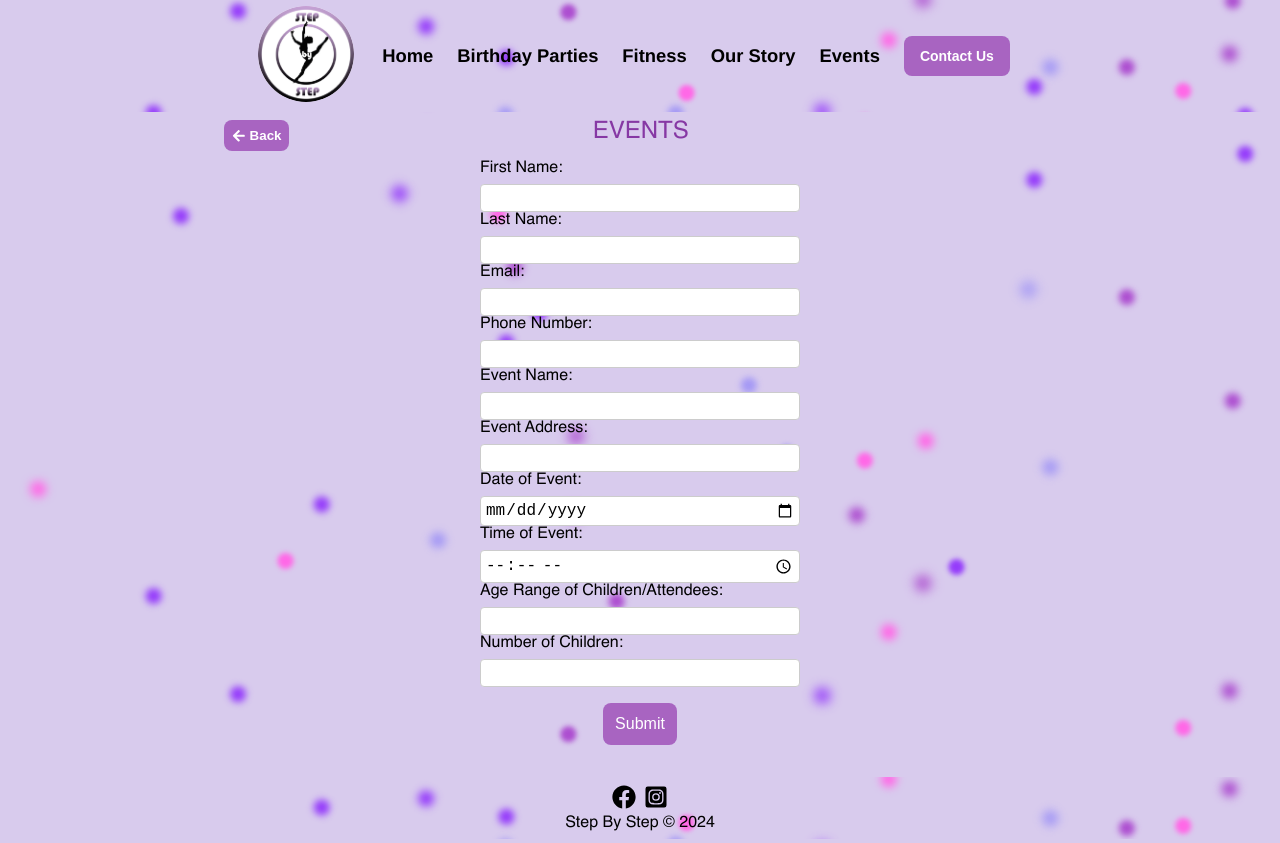
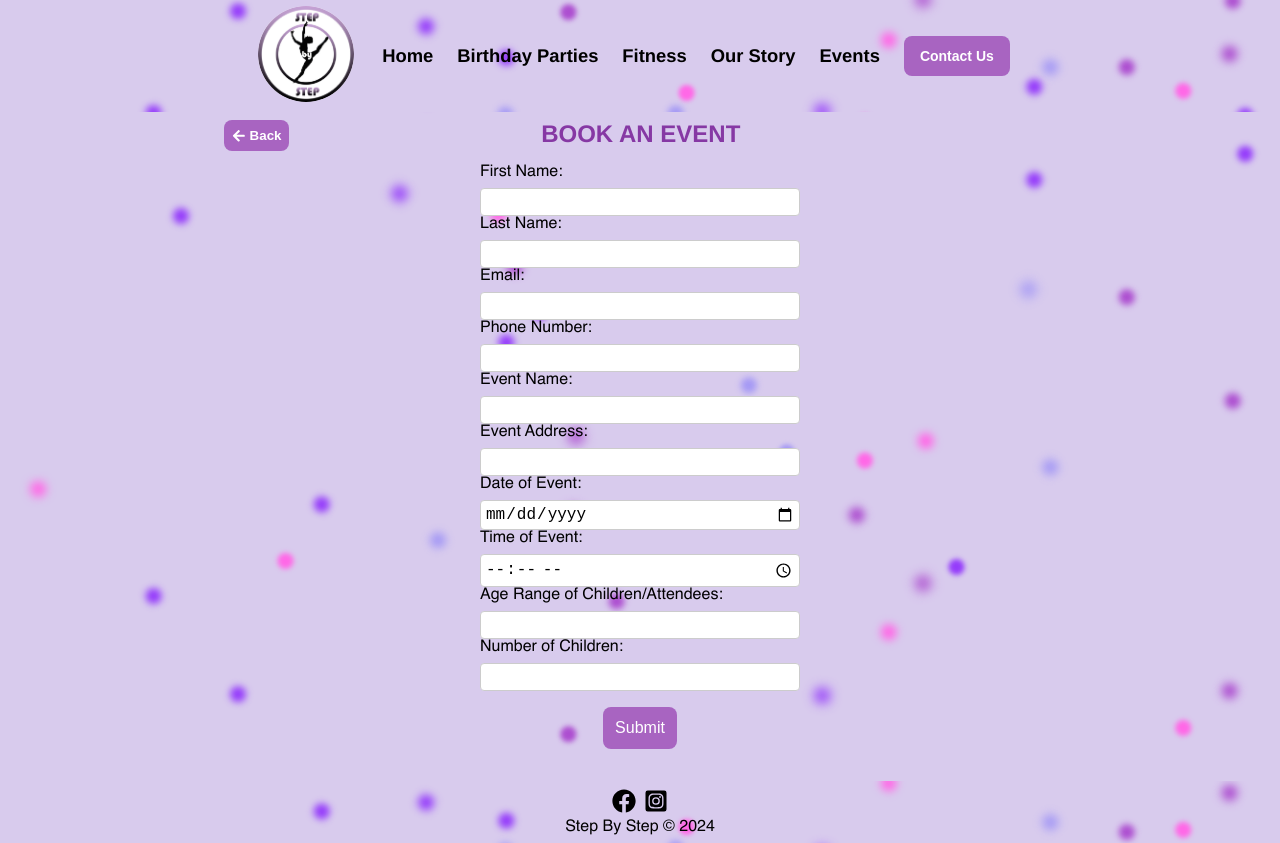
Before and after one commit to ralphdaryn/stepbystepstars, a React (Create React App) app: page /events in a window 1280 px wide. Built offline with nearby package versions, Linux system fonts and the light colour scheme.

Commit message:
style event button and event title

```diff
--- a/src/components/EventPlan/EventPlan.js
+++ b/src/components/EventPlan/EventPlan.js
@@ -11,7 +11,7 @@ const EventPlan = () => {
     <div className="eventplan">
       <h2 className="eventplan__title">Plan Your Event</h2>
       <p className="eventplan__subtitle">
-        Click here to start with our easy booking form!
+        Ready to make your child's birthday unforgettable?
       </p>
       <button className="eventplan__button" onClick={goToBookingForm}>
         Start Planning
--- a/src/components/Events/Events.js
+++ b/src/components/Events/Events.js
@@ -34,7 +34,7 @@ const Events = () => {
     <div>
       <div className="events-header">
         <BackButton />
-        <h2 className="events-title">Events</h2>
+        <h2 className="events-title">BOOK AN EVENT</h2>
       </div>
       <form className="events-form" onSubmit={handleSubmit}>
         <div className="events-form__field">
--- a/src/components/Events/Events.scss
+++ b/src/components/Events/Events.scss
@@ -17,7 +17,7 @@
   text-transform: uppercase;
   margin: 0 auto;
   color: #8638a4;
-  font-weight: 400;
+  font-weight: 700;
   margin-bottom: 1rem;
   padding-right: 1.5rem;
   @include tablet {
```
